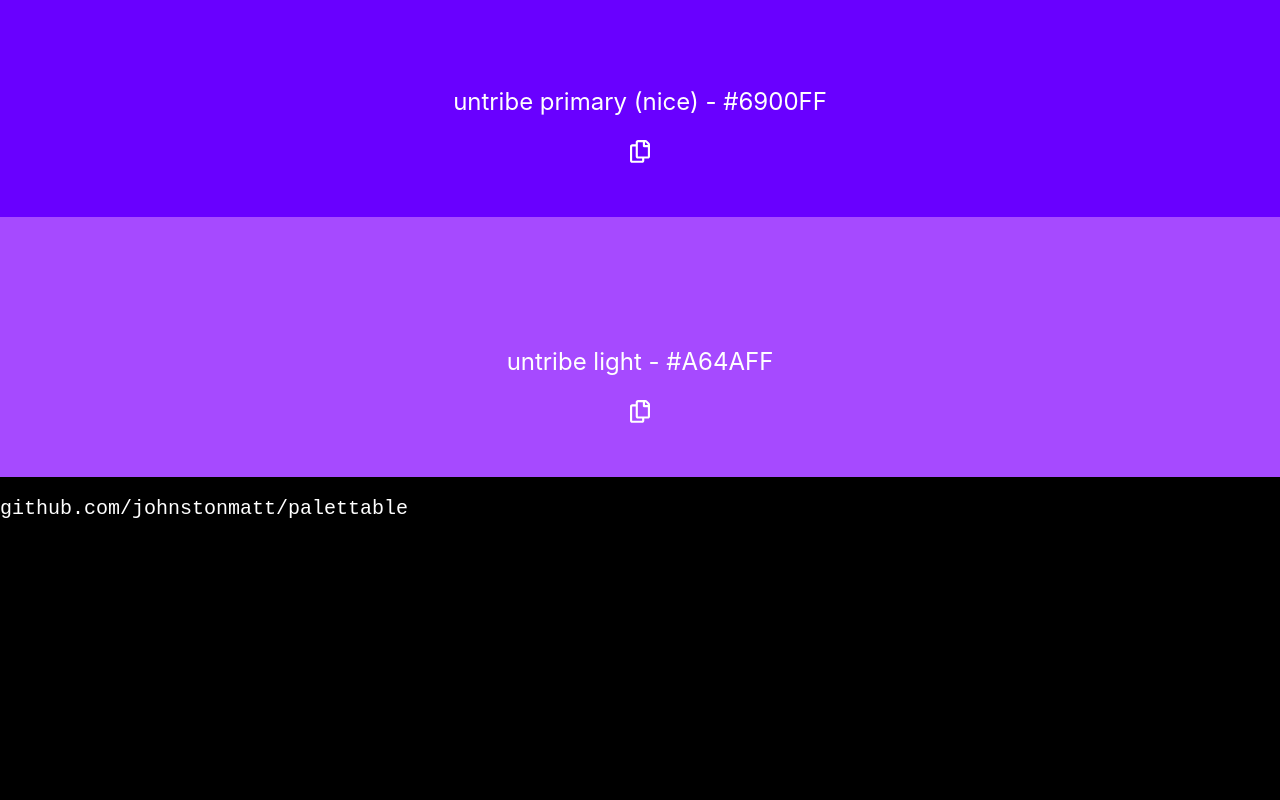
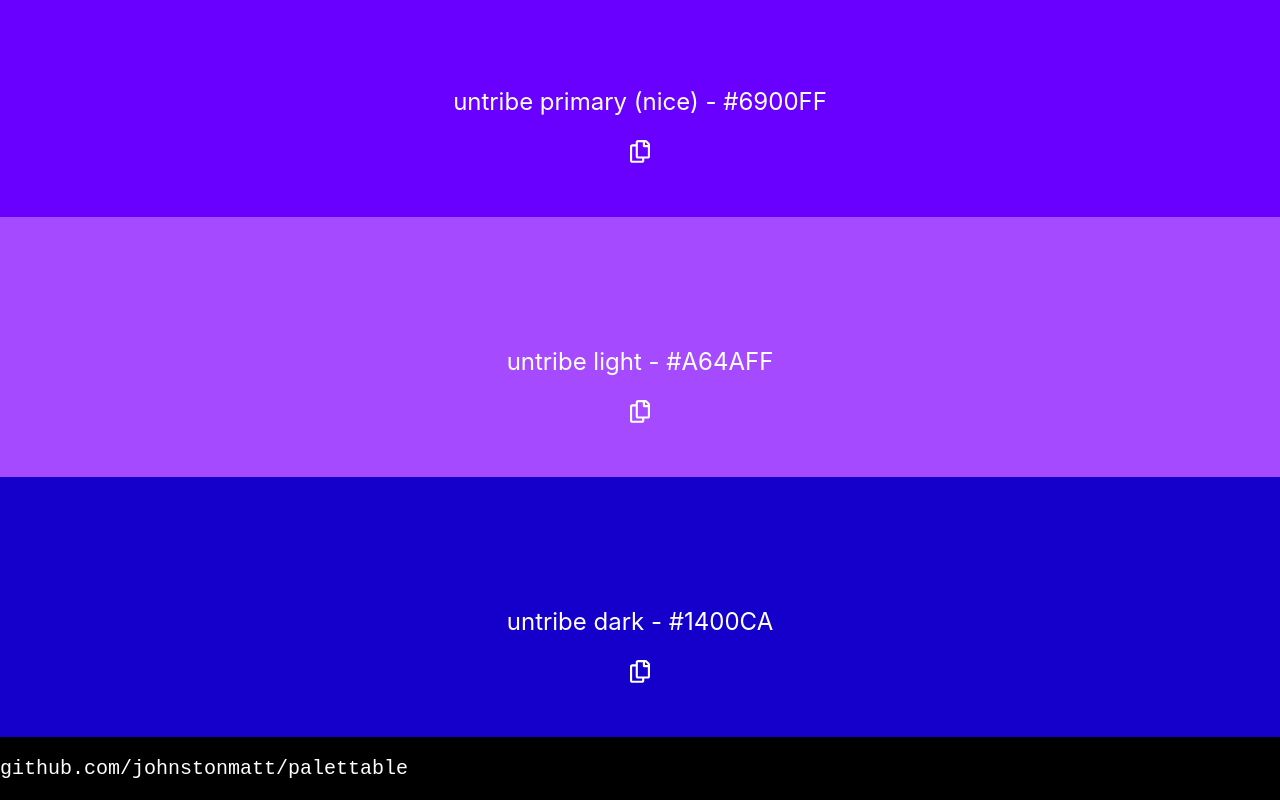
Before and after one commit to johnstonmatt/palettable, a Next.js app: page / in a window 1280 px wide. Shown: the part 1146-1946 px from the top of the page. Before the commit the page ends 1686 px from the top, so only its background shows below. Built offline with nearby package versions, Linux system fonts and the light colour scheme.

Commit message:
untribe dark

```diff
--- a/palettable.js
+++ b/palettable.js
@@ -16,6 +16,9 @@
     {
       "untribe light": "#A64AFF",
     },
+    {
+      "untribe dark": "#1400CA",
+    },
   ],
   githubUsername: "johnstonmatt",
 };
```
